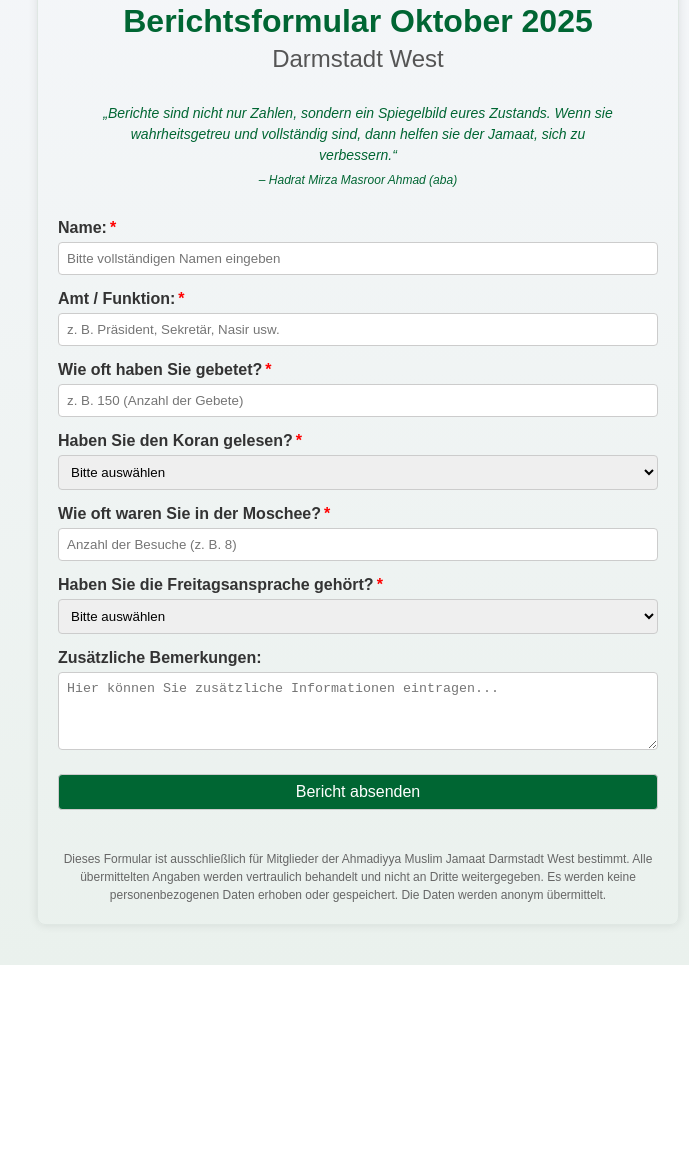
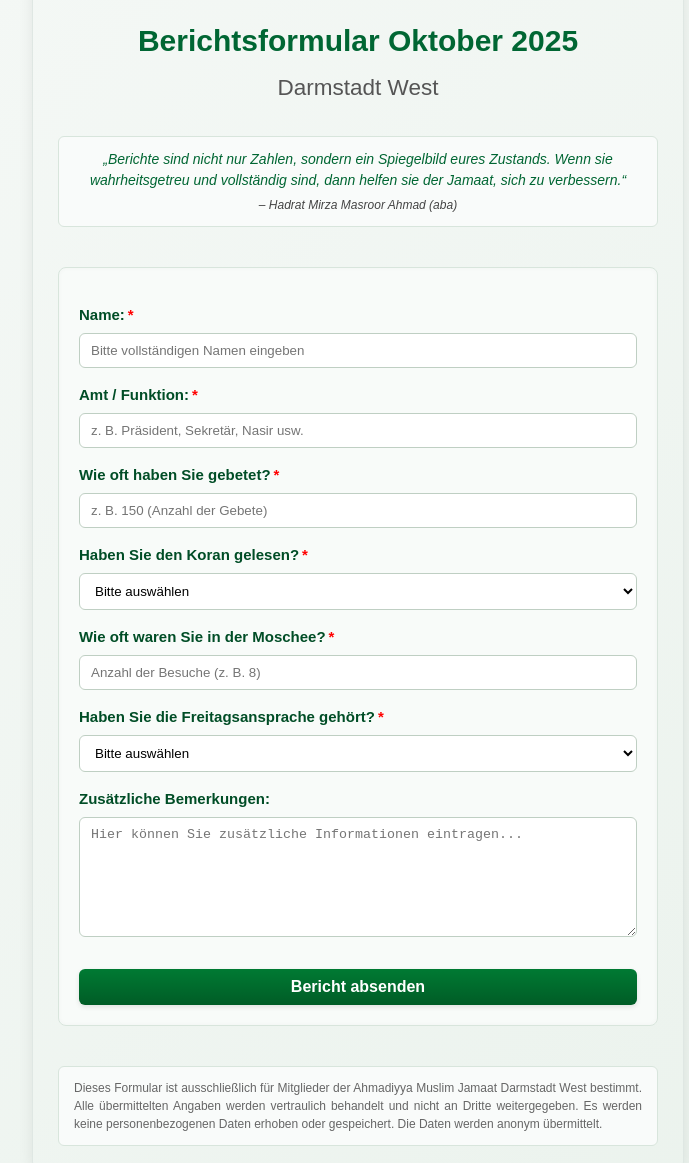
Before and after one commit to DarmstadtWest/berichtsformular, a plain HTML site: page index.html in a window 1280 px wide. Shown: the part 229-1392 px from the top of the page, without its empty margins (282-971 px from the left). Before the commit the page ends 1194 px from the top, so only its background shows below. Drawn offline with Linux system fonts and the light colour scheme; a web font is replaced by a local one.

Commit message:
Update style.css

```diff
--- a/style.css
+++ b/style.css
@@ -1,23 +1,44 @@
+/* Grundlayout */
 body {
   font-family: Arial, sans-serif;
-  background: linear-gradient(#f6f7fb, #eaf1ed);
+  background: linear-gradient(to bottom right, #f6f9f7, #eaf2ec);
   color: #333;
   max-width: 90%;
   width: 600px;
   margin: 40px auto;
-  padding: 20px;
-  border-radius: 8px;
-  box-shadow: 0 0 10px rgba(0,0,0,0.1);
+  padding: 25px;
+  border-radius: 10px;
+  box-shadow: 0 0 15px rgba(0, 0, 0, 0.08);
   border: 1px solid #dfe7e3;
   text-align: center;
+  font-size: 15px;
+  line-height: 1.6;
+  position: relative;
+  background-color: #ffffff;
 }
 
+/* Grüner Streifen oben */
+body::before {
+  content: "";
+  display: block;
+  height: 5px;
+  background: #006633;
+  border-radius: 10px 10px 0 0;
+  position: absolute;
+  top: -5px;
+  left: 0;
+  right: 0;
+}
+
+/* Logo */
 img.logo {
   display: block;
   margin: 0 auto 20px auto;
   max-width: 150px;
+  filter: drop-shadow(0 0 2px rgba(0,0,0,0.15));
 }
 
+/* Bismillah */
 .bismillah {
   font-family: 'Scheherazade New', serif;
   font-size: 22px;
@@ -25,6 +46,7 @@ img.logo {
   margin-bottom: 25px;
 }
 
+/* Überschriften */
 h1 {
   color: #006633;
   margin-bottom: 5px;
@@ -37,29 +59,42 @@ h2 {
   margin-bottom: 30px;
 }
 
+/* Zitat */
 blockquote {
   font-style: italic;
   color: #006633;
   text-align: center;
   font-size: 14px;
   line-height: 1.5;
-  margin-bottom: 30px;
+  margin: 20px 0 40px;
+  background: #f9fbfa;
+  border: 1px solid #d8e5dc;
+  padding: 12px 15px;
+  border-radius: 6px;
 }
-
 blockquote small {
   font-size: 12px;
   display: block;
   margin-top: 5px;
+  color: #444;
 }
 
+/* Formular */
 form {
   text-align: left;
+  background: #f8fbf9;
+  padding: 20px;
+  border-radius: 8px;
+  border: 1px solid #d8e5dc;
+  box-shadow: inset 0 0 5px rgba(0, 0, 0, 0.03);
 }
 
+/* Labels */
 label {
   display: block;
   margin-top: 15px;
   font-weight: bold;
+  color: #004d26;
 }
 
 .pflicht {
@@ -67,37 +102,103 @@ label {
   margin-left: 3px;
 }
 
-input, select, textarea, button {
+/* Eingabefelder */
+input,
+select,
+textarea,
+button {
   width: 100%;
-  padding: 8px;
-  margin-top: 5px;
-  border: 1px solid #ccc;
-  border-radius: 4px;
+  padding: 9px 11px;
+  margin-top: 6px;
+  border: 1px solid #bfcfc3;
+  border-radius: 6px;
   box-sizing: border-box;
+  background-color: #ffffff;
+  transition: border-color 0.25s, box-shadow 0.25s, background-color 0.25s;
 }
 
+/* Hover & Fokus */
+input:hover,
+select:hover,
+textarea:hover {
+  background-color: #f1f8f3;
+}
+
+input:focus,
+select:focus,
+textarea:focus {
+  border-color: #006633;
+  box-shadow: 0 0 5px rgba(0, 102, 51, 0.3);
+  outline: none;
+}
+
+/* Textarea-Anpassung */
+textarea {
+  resize: vertical; /* nur hoch/runter */
+  min-height: 120px;
+  max-height: 400px;
+}
+
+/* Button */
 button {
-  background-color: #006633;
+  background: linear-gradient(#007a33, #005c26);
   color: white;
   font-size: 16px;
-  margin-top: 20px;
+  font-weight: bold;
+  margin-top: 25px;
   cursor: pointer;
-  transition: background-color 0.2s;
+  transition: background-color 0.2s, transform 0.1s, box-shadow 0.2s;
+  border: none;
+  box-shadow: 0 2px 5px rgba(0, 0, 0, 0.1);
 }
+
 button:hover {
   background-color: #004d26;
+  transform: scale(1.02);
+  box-shadow: 0 3px 8px rgba(0, 0, 0, 0.15);
 }
 
+/* Feedback */
 .feedback {
   display: none;
-  margin-top: 20px;
+  margin-top: 25px;
   color: #006633;
   font-weight: bold;
+  animation: fadeIn 0.5s ease-in-out;
 }
 
+.feedback.show {
+  display: block;
+}
+
+@keyframes fadeIn {
+  from { opacity: 0; transform: translateY(-5px); }
+  to { opacity: 1; transform: translateY(0); }
+}
+
+/* Rechtlicher Hinweis */
 .rechtlicher-hinweis {
   font-size: 12px;
   color: #666;
   margin-top: 40px;
   line-height: 1.5;
+  text-align: justify;
+  background: #f9fbfa;
+  padding: 12px 15px;
+  border-radius: 6px;
+  border: 1px solid #d8e5dc;
 }
+
+/* Mobile Ansicht */
+@media (max-width: 480px) {
+  body {
+    padding: 15px;
+    font-size: 14px;
+  }
+  form {
+    padding: 15px;
+  }
+  button {
+    font-size: 14px;
+  }
+}
```
